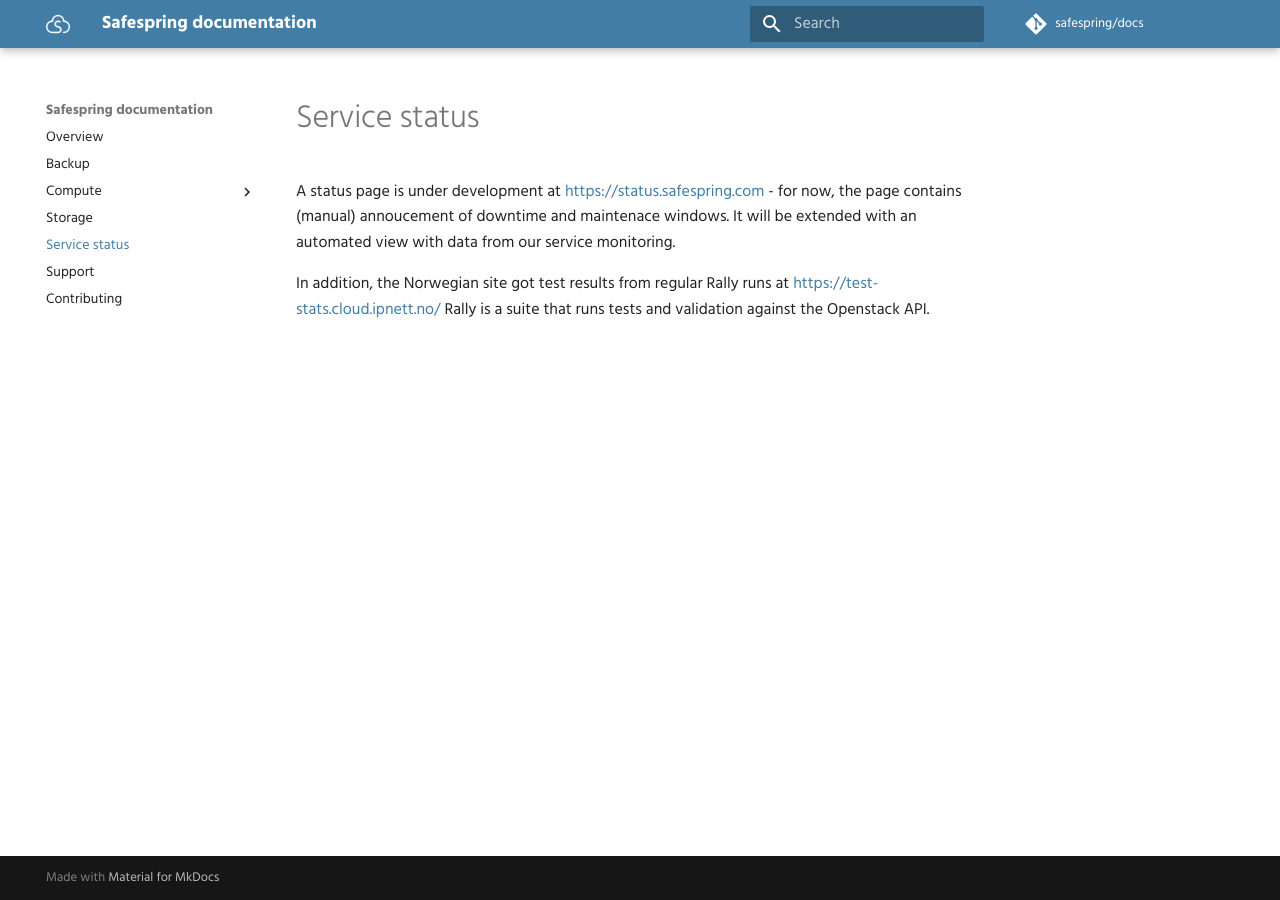
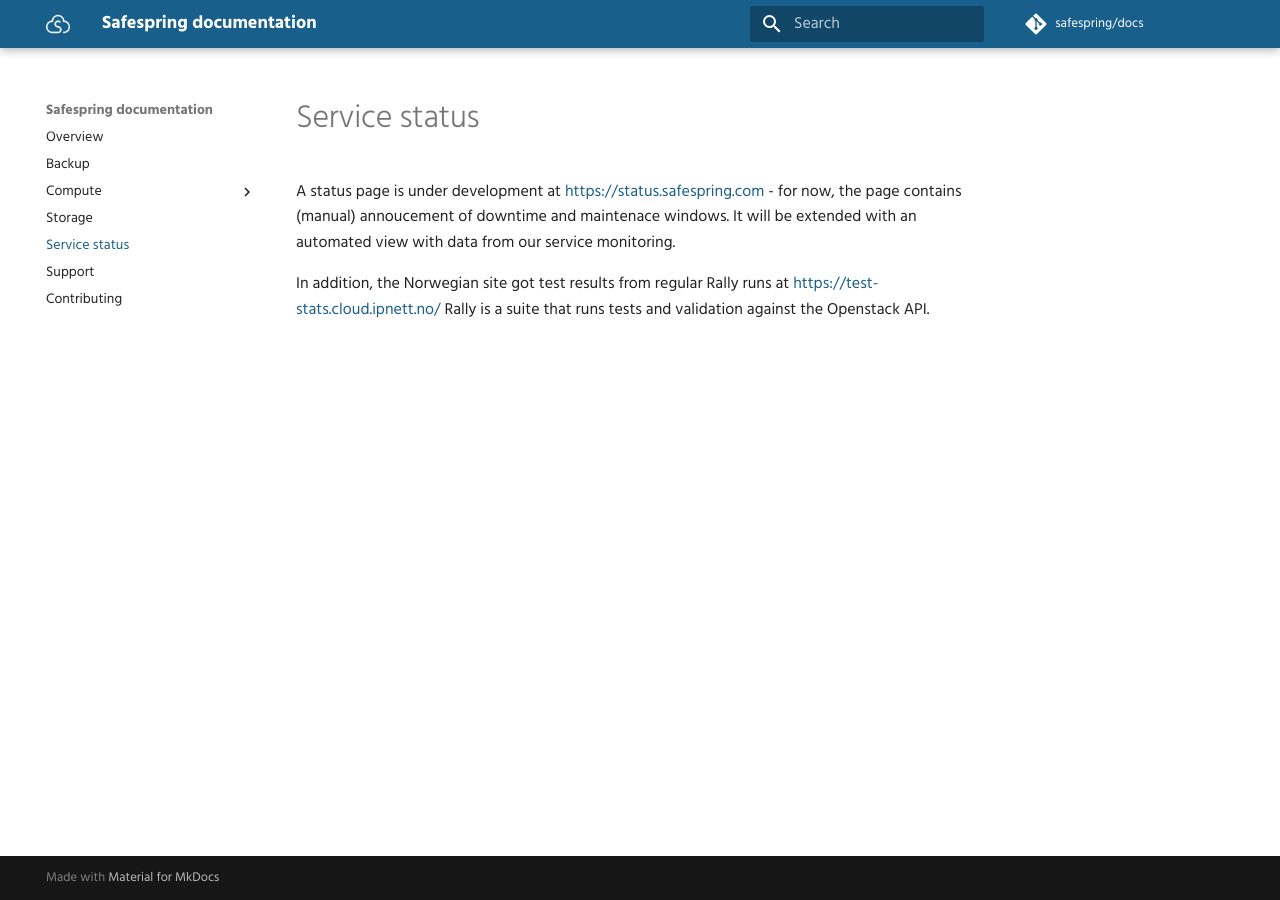
Before and after one commit to safespring/docs, an MkDocs documentation site: the page built from content/status.md, in a window 1280 px wide. Built offline with MkDocs 1.6.1 and Material for MkDocs 9.7.7, drawn with Linux system fonts in a browser that asks for light colours; comment, search, counter and statistics services are not loaded; old or Windows-style settings are respelled for this version of MkDocs.

Commit message:
Updated color to match portal and www

```diff
--- a/content/safespring.css
+++ b/content/safespring.css
@@ -1,25 +1,26 @@
 /*
 primary color #417da5
+     or #195F8C
 */
 
 .md-typeset a {
-  color: #417da5;
+  color: #195f8c;
 }
 
 .md-header {
-  background-color: #417da5;
+  background-color: #195f8c;
 }
 
 .md-nav--secondary {
-  border-left: .4rem solid #417da5
+  border-left: .4rem solid #195f8c
 }
 
 .md-nav--secondary .md-nav__link--active {
-  color: #417da5
+  color: #195f8c
 }
 
 .md-nav__item--active>.md-nav__link, .md-nav__link:active {
-  color: #417da5
+  color: #195f8c
 }
 
 .md-tabs {
@@ -27,12 +28,12 @@
 }
 
 .md-tabs[data-md-state=hidden] {
-  background: #417da5;
+  background: #195f8c;
 }
 
 @media only screen and (max-width:76.1875em) {
   html .md-nav--primary .md-nav__title--site {
-    background-color: #417da5;
+    background-color: #195f8c;
   }
 }
 
```
